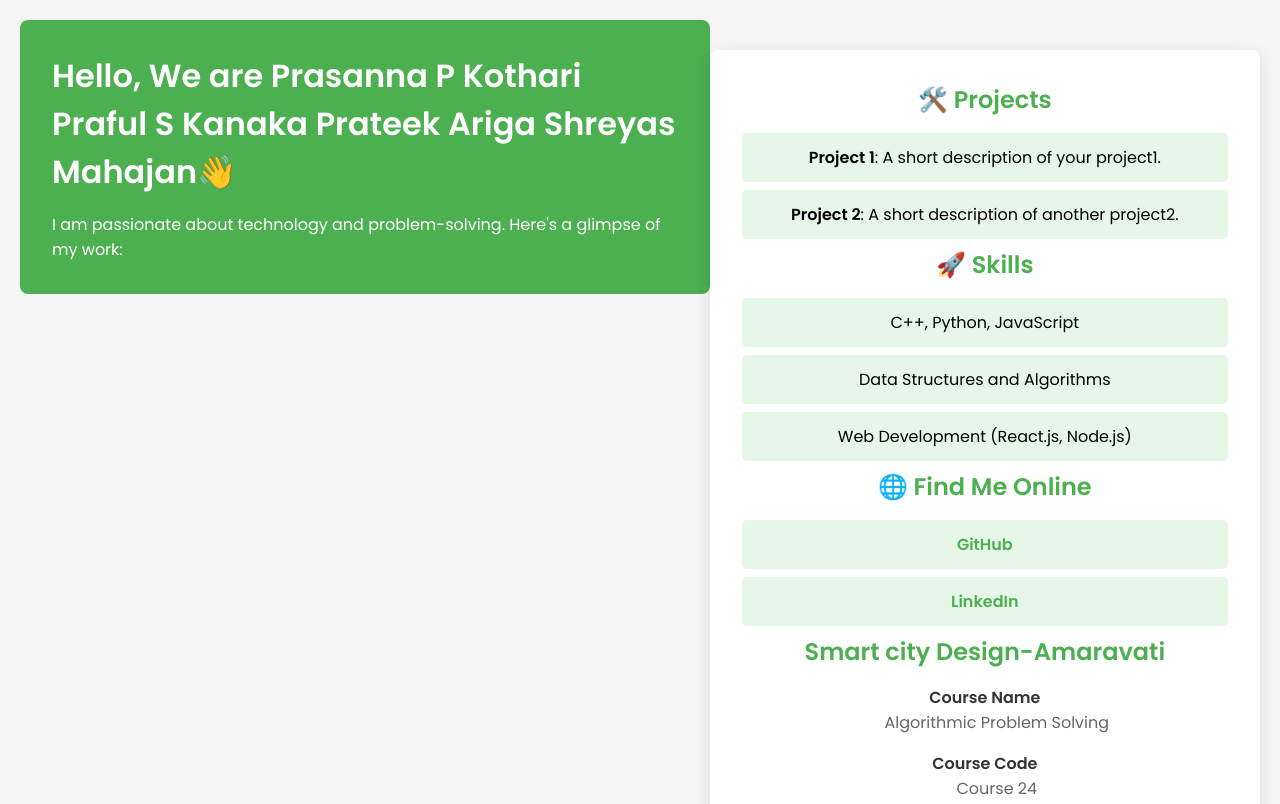
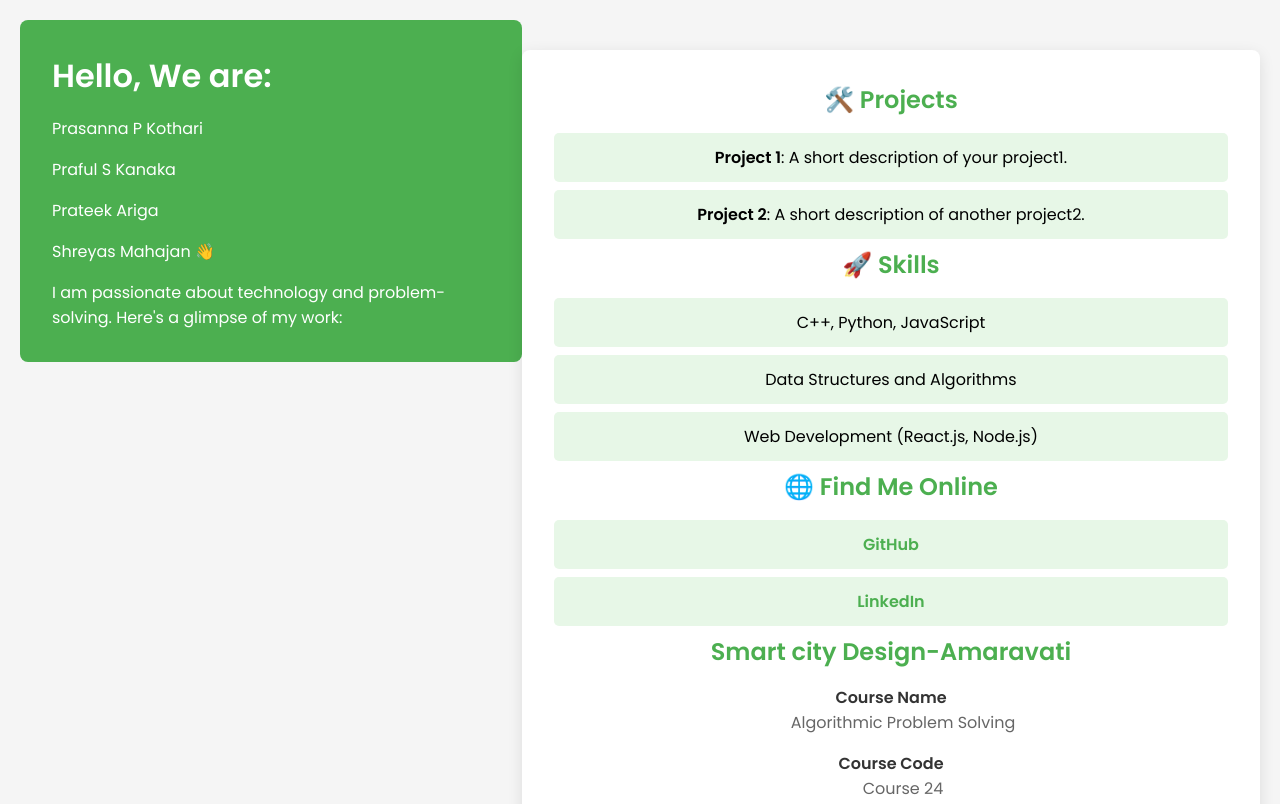
Before and after one commit to Prasannak126/citydesign.github.io, a plain HTML site: page index.html in a window 1280 px wide. Shown: the top 804 px of the page. Drawn offline with Linux system fonts and the light colour scheme.

Commit message:
Update index.html

```diff
--- a/index.html
+++ b/index.html
@@ -9,12 +9,14 @@
 </head>
 <body>
     <header>
-        <h1>Hello, We are Prasanna P Kothari
-                        Praful S Kanaka
-                        Prateek Ariga
-                        Shreyas Mahajan👋</h1>
-        <p>I am passionate about technology and problem-solving. Here's a glimpse of my work:</p>
-    </header>
+    <h1>Hello, We are:</h1>
+    <p>Prasanna P Kothari</p>
+    <p>Praful S Kanaka</p>
+    <p>Prateek Ariga</p>
+    <p>Shreyas Mahajan 👋</p>
+    <p>I am passionate about technology and problem-solving. Here's a glimpse of my work:</p>
+</header>
+
 
     <section>
         <h2>🛠️ Projects</h2>
```
